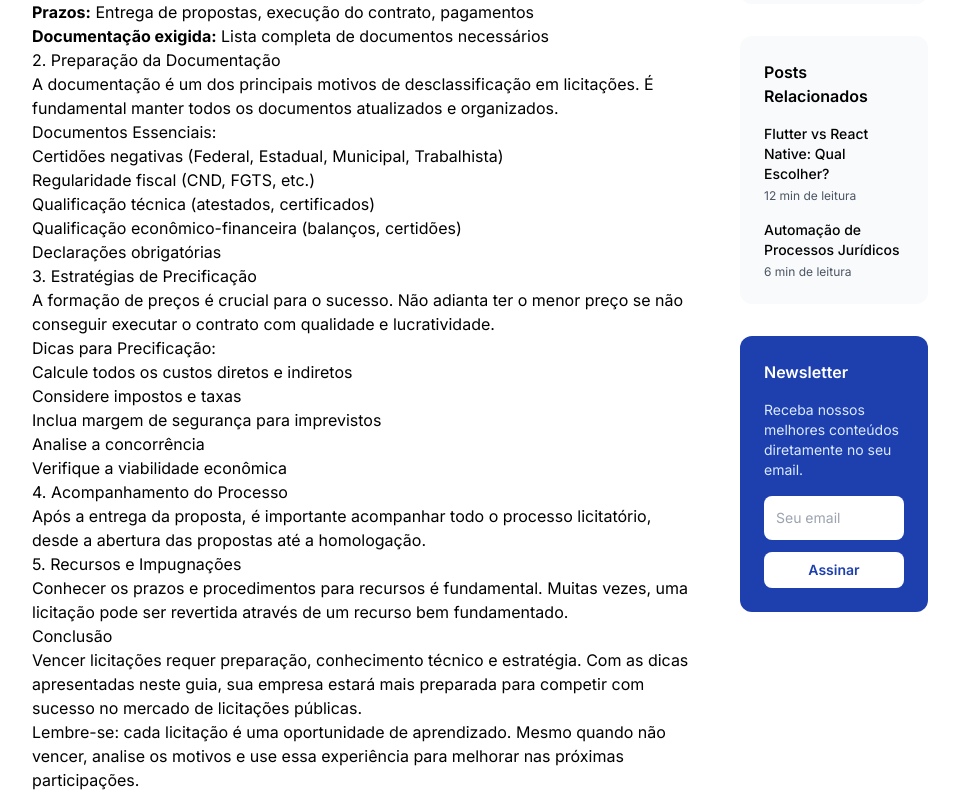
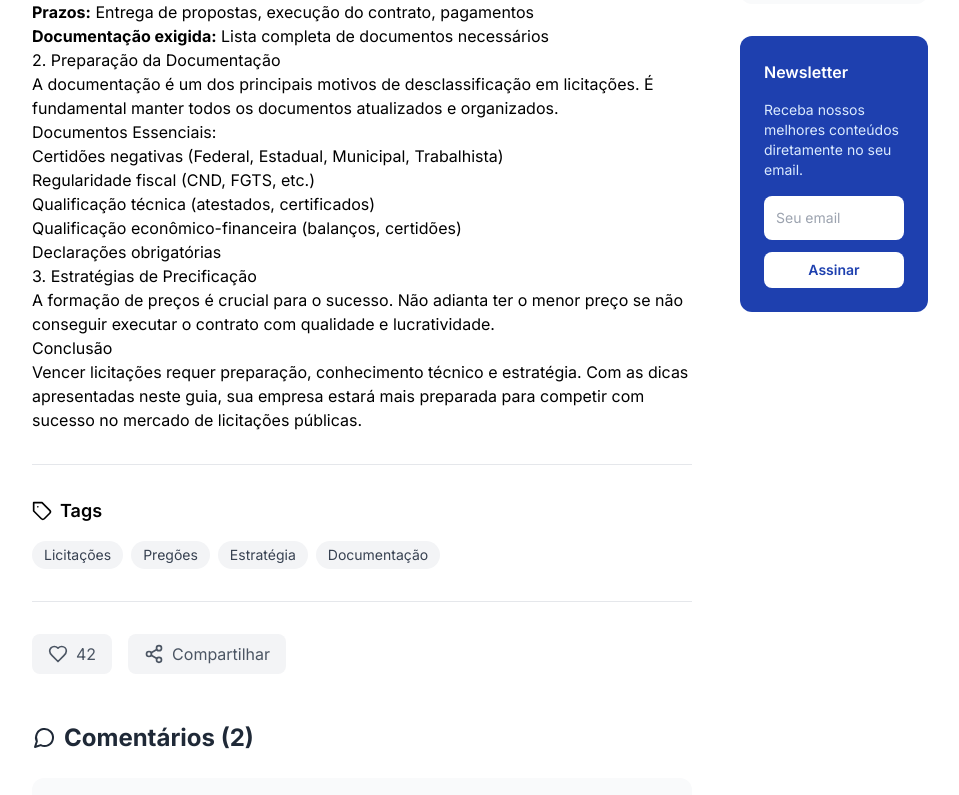
Before and after one commit to Conde86Projects/sitebrandifratelli, a Next.js app: page /blog/1 in a window 1280 px wide. Shown: the part 805-1600 px from the top of the page, without its empty margins (160-1119 px from the left). Built offline with nearby package versions, Linux system fonts and the light colour scheme.

Commit message:
Fix: Corrigidos erros TypeScript na página do blog - imports e tipagem corrigidos

```diff
--- a/app/blog/[id]/page.tsx
+++ b/app/blog/[id]/page.tsx
@@ -1,13 +1,13 @@
 'use client'
 
+import React, { useState } from 'react'
 import { motion } from 'framer-motion'
 import Link from 'next/link'
 import { Calendar, User, Clock, ArrowLeft, Share2, Heart, MessageCircle, Tag } from 'lucide-react'
-import { useState } from 'react'
 
 // Mock data - em produção viria de um CMS ou API
 const getBlogPost = (id: string) => {
-  const posts = {
+  const posts: { [key: string]: any } = {
     '1': {
       id: 1,
       title: 'Como Vencer Licitações: Guia Completo 2024',
@@ -43,31 +43,13 @@ const getBlogPost = (id: string) => {
         <h2>3. Estratégias de Precificação</h2>
         <p>A formação de preços é crucial para o sucesso. Não adianta ter o menor preço se não conseguir executar o contrato com qualidade e lucratividade.</p>
 
-        <h3>Dicas para Precificação:</h3>
-        <ul>
-          <li>Calcule todos os custos diretos e indiretos</li>
-          <li>Considere impostos e taxas</li>
-          <li>Inclua margem de segurança para imprevistos</li>
-          <li>Analise a concorrência</li>
-          <li>Verifique a viabilidade econômica</li>
-        </ul>
-
-        <h2>4. Acompanhamento do Processo</h2>
-        <p>Após a entrega da proposta, é importante acompanhar todo o processo licitatório, desde a abertura das propostas até a homologação.</p>
-
-        <h2>5. Recursos e Impugnações</h2>
-        <p>Conhecer os prazos e procedimentos para recursos é fundamental. Muitas vezes, uma licitação pode ser revertida através de um recurso bem fundamentado.</p>
-
         <h2>Conclusão</h2>
         <p>Vencer licitações requer preparação, conhecimento técnico e estratégia. Com as dicas apresentadas neste guia, sua empresa estará mais preparada para competir com sucesso no mercado de licitações públicas.</p>
-
-        <p>Lembre-se: cada licitação é uma oportunidade de aprendizado. Mesmo quando não vencer, analise os motivos e use essa experiência para melhorar nas próximas participações.</p>
       `,
       author: 'Brandi Fratelli Licitações',
       date: '2024-01-15',
       category: 'Licitações',
       readTime: '8 min',
-      image: '/blog/licitacoes-2024.jpg',
       tags: ['Licitações', 'Pregões', 'Estratégia', 'Documentação']
     },
     '2': {
@@ -87,41 +69,18 @@ const getBlogPost = (id: string) => {
           <li><strong>Hot Reload:</strong> Desenvolvimento mais rápido com atualizações instantâneas</li>
           <li><strong>Widgets customizáveis:</strong> Interface totalmente personalizável</li>
           <li><strong>Dart:</strong> Linguagem moderna e fácil de aprender</li>
-          <li><strong>Suporte Google:</strong> Backing forte e atualizações constantes</li>
         </ul>
 
         <h2>React Native: A Solução do Facebook</h2>
         <p>React Native permite usar React para criar aplicativos mobile nativos, aproveitando o conhecimento existente em desenvolvimento web.</p>
 
-        <h3>Vantagens do React Native:</h3>
-        <ul>
-          <li><strong>JavaScript:</strong> Linguagem amplamente conhecida</li>
-          <li><strong>Reutilização de código:</strong> Compartilhamento com projetos web React</li>
-          <li><strong>Comunidade:</strong> Ecossistema maduro e grande comunidade</li>
-          <li><strong>Componentes nativos:</strong> Acesso direto a componentes nativos</li>
-          <li><strong>Flexibilidade:</strong> Fácil integração com código nativo</li>
-        </ul>
-
-        <h2>Comparação Técnica</h2>
-
-        <h3>Performance:</h3>
-        <p><strong>Flutter:</strong> Performance superior devido à compilação direta para código nativo.</p>
-        <p><strong>React Native:</strong> Boa performance, mas pode ter limitações em aplicações complexas.</p>
-
-        <h3>Curva de Aprendizado:</h3>
-        <p><strong>Flutter:</strong> Requer aprender Dart, mas a curva é suave.</p>
-        <p><strong>React Native:</strong> Mais fácil para desenvolvedores JavaScript/React.</p>
-
         <h2>Conclusão</h2>
         <p>Ambas as tecnologias são excelentes escolhas. A decisão deve ser baseada nas necessidades específicas do projeto, experiência da equipe e objetivos de longo prazo.</p>
-
-        <p>Na Brandi Labs, temos experiência com ambas as tecnologias e podemos ajudar você a escolher a melhor opção para seu projeto.</p>
       `,
       author: 'Brandi Labs',
       date: '2024-01-10',
       category: 'Tecnologia',
       readTime: '12 min',
-      image: '/blog/flutter-vs-react.jpg',
       tags: ['Flutter', 'React Native', 'Mobile', 'Desenvolvimento']
     },
     '3': {
@@ -130,26 +89,14 @@ const getBlogPost = (id: string) => {
       excerpt: 'Como a tecnologia está transformando a prática jurídica e aumentando a eficiência dos escritórios.',
       content: `
         <h2>A Revolução Digital no Direito</h2>
-        <p>O setor jurídico está passando por uma transformação digital sem precedentes. A automação de processos não é mais uma tendência futura, mas uma realidade presente que está revolucionando a forma como os escritórios de advocacia operam.</p>
+        <p>O setor jurídico está passando por uma transformação digital sem precedentes. A automação de processos não é mais uma tendência futura, mas uma realidade presente.</p>
 
         <h2>Principais Áreas de Automação</h2>
-
         <h3>1. Gestão de Prazos</h3>
         <p>Sistemas automatizados podem monitorar prazos processuais, enviar alertas e até mesmo gerar petições automáticas para evitar preclusões.</p>
 
         <h3>2. Análise de Contratos</h3>
         <p>Inteligência artificial pode revisar contratos, identificar cláusulas problemáticas e sugerir melhorias em questão de minutos.</p>
-
-        <h3>3. Pesquisa Jurisprudencial</h3>
-        <p>Algoritmos avançados podem pesquisar milhares de decisões judiciais e encontrar precedentes relevantes automaticamente.</p>
-
-        <h2>Benefícios da Automação</h2>
-        <ul>
-          <li><strong>Redução de Erros:</strong> Sistemas automatizados eliminam falhas humanas em tarefas repetitivas</li>
-          <li><strong>Aumento da Produtividade:</strong> Advogados podem focar em atividades estratégicas</li>
-          <li><strong>Redução de Custos:</strong> Menos tempo gasto em tarefas administrativas</li>
-          <li><strong>Melhor Atendimento:</strong> Clientes recebem respostas mais rápidas e precisas</li>
-        </ul>
 
         <h2>O Futuro da Advocacia</h2>
         <p>Escritórios que abraçarem a automação terão vantagem competitiva significativa. A tecnologia não substitui o advogado, mas potencializa suas capacidades.</p>
@@ -158,15 +105,18 @@ const getBlogPost = (id: string) => {
       date: '2024-01-05',
       category: 'Jurídico',
       readTime: '6 min',
-      image: '/blog/automacao-juridica.jpg',
       tags: ['Automação', 'Tecnologia', 'Direito', 'Inovação']
     }
   }
 
-  return posts[id as keyof typeof posts] || null
+  return posts[id] || null
 }
 
-export default function BlogPostPage({ params }: { params: { id: string } }) {
+interface BlogPostPageProps {
+  params: { id: string }
+}
+
+export default function BlogPostPage({ params }: BlogPostPageProps) {
   const [liked, setLiked] = useState(false)
   const [likes, setLikes] = useState(42)
   const [comments, setComments] = useState([
@@ -297,7 +247,7 @@ export default function BlogPostPage({ params }: { params: { id: string } }) {
                     Tags
                   </h3>
                   <div className="flex flex-wrap gap-2">
-                    {post.tags.map((tag) => (
+                    {post.tags.map((tag: string) => (
                       <span
                         key={tag}
                         className="bg-gray-100 text-gray-700 px-3 py-1 rounded-full text-sm hover:bg-brandi-blue hover:text-white transition-colors cursor-pointer"
@@ -416,21 +366,6 @@ export default function BlogPostPage({ params }: { params: { id: string } }) {
                     </p>
                   </div>
 
-                  {/* Related Posts */}
-                  <div className="bg-gray-50 p-6 rounded-xl">
-                    <h4 className="font-semibold mb-4">Posts Relacionados</h4>
-                    <div className="space-y-4">
-                      <Link href="/blog/2" className="block hover:text-brandi-blue transition-colors">
-                        <h5 className="font-medium text-sm mb-1">Flutter vs React Native: Qual Escolher?</h5>
-                        <p className="text-xs text-gray-600">12 min de leitura</p>
-                      </Link>
-                      <Link href="/blog/3" className="block hover:text-brandi-blue transition-colors">
-                        <h5 className="font-medium text-sm mb-1">Automação de Processos Jurídicos</h5>
-                        <p className="text-xs text-gray-600">6 min de leitura</p>
-                      </Link>
-                    </div>
-                  </div>
-
                   {/* Newsletter */}
                   <div className="bg-brandi-blue text-white p-6 rounded-xl">
                     <h4 className="font-semibold mb-4">Newsletter</h4>
```
Also changed, not shown: 1 other file (tests, documents, lock files or other folders).
